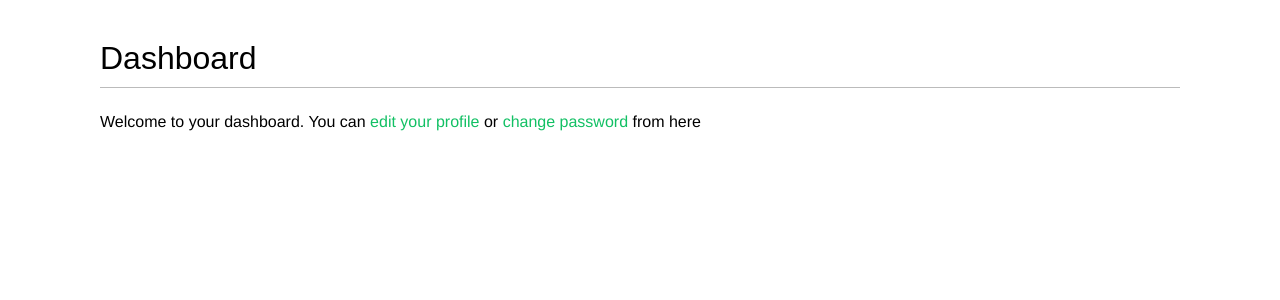
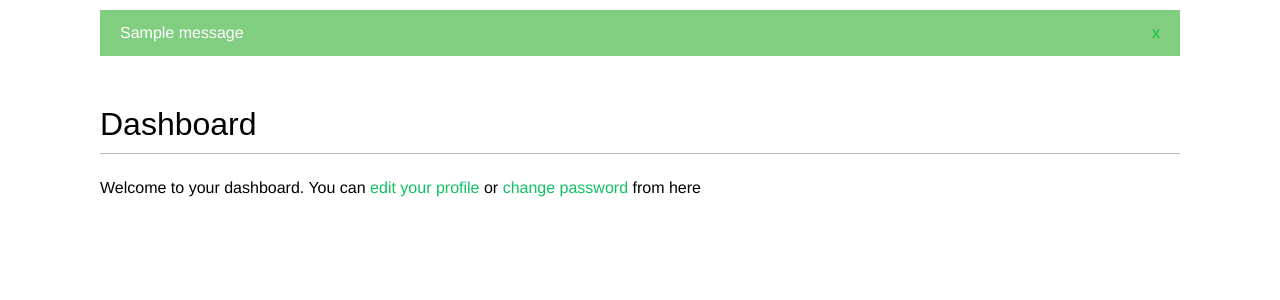
Before and after one commit to Apelumi/socialapp, a Django app: page /account/ in a window 1280 px wide. Shown: the part 48-348 px from the top of the page. Run offline with Django 5.2, Linux system fonts and the light colour scheme; a user stored in the database is signed in; one stand-in notice (Sample message) is shown; some web fonts are replaced.

Commit message:
adding the django message functionality to the app

```diff
--- a/bookmarks/account/templates/base.html
+++ b/bookmarks/account/templates/base.html
@@ -33,6 +33,18 @@
                 {% endif %}
             </span>
         </div>
+
+        {% if messages %}
+            <ul class="messages">
+                {% for message in messages %}
+                    <li class="{{ message.tags }}">
+                    {{ message|safe }}
+                    <a href="#" class="close">x</a>
+                    </li>
+                {% endfor %}
+            </ul>
+        {% endif %}
+
         <div id="content">
             {% block content %}
             {% endblock %}
--- a/bookmarks/account/views.py
+++ b/bookmarks/account/views.py
@@ -4,6 +4,7 @@ from django.http import HttpResponse
 from .forms import LoginForm, UserRegistration, UserEditForm, ProfileEditForm
 from django.contrib.auth.decorators import login_required
 from .models import Profile
+from django.contrib import messages
 # Create your views here.
 
 def register(request):
@@ -48,6 +49,12 @@ def edit(request):
         if user_form.is_valid() and profile_form.is_valid():
             user_form.save()
             profile_form.save()
+            messages.success(
+                request,
+                "Profile updated successfully"
+            )
+        else:
+            messages.error(request, "Error while updating your profile")
     else:
         user_form = UserEditForm(instance=request.user)
         profile_form = ProfileEditForm(instance=request.user.profile)
```
